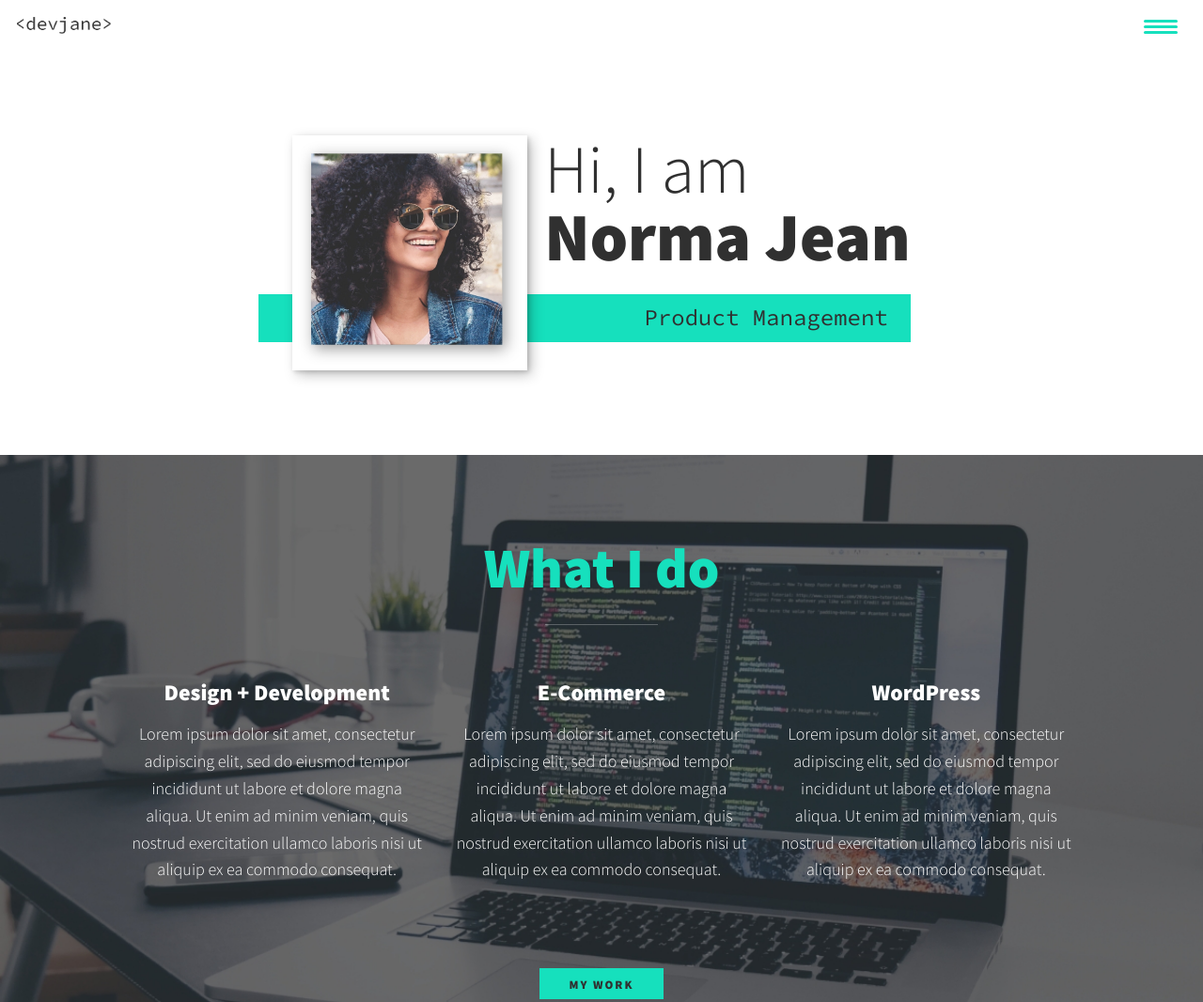
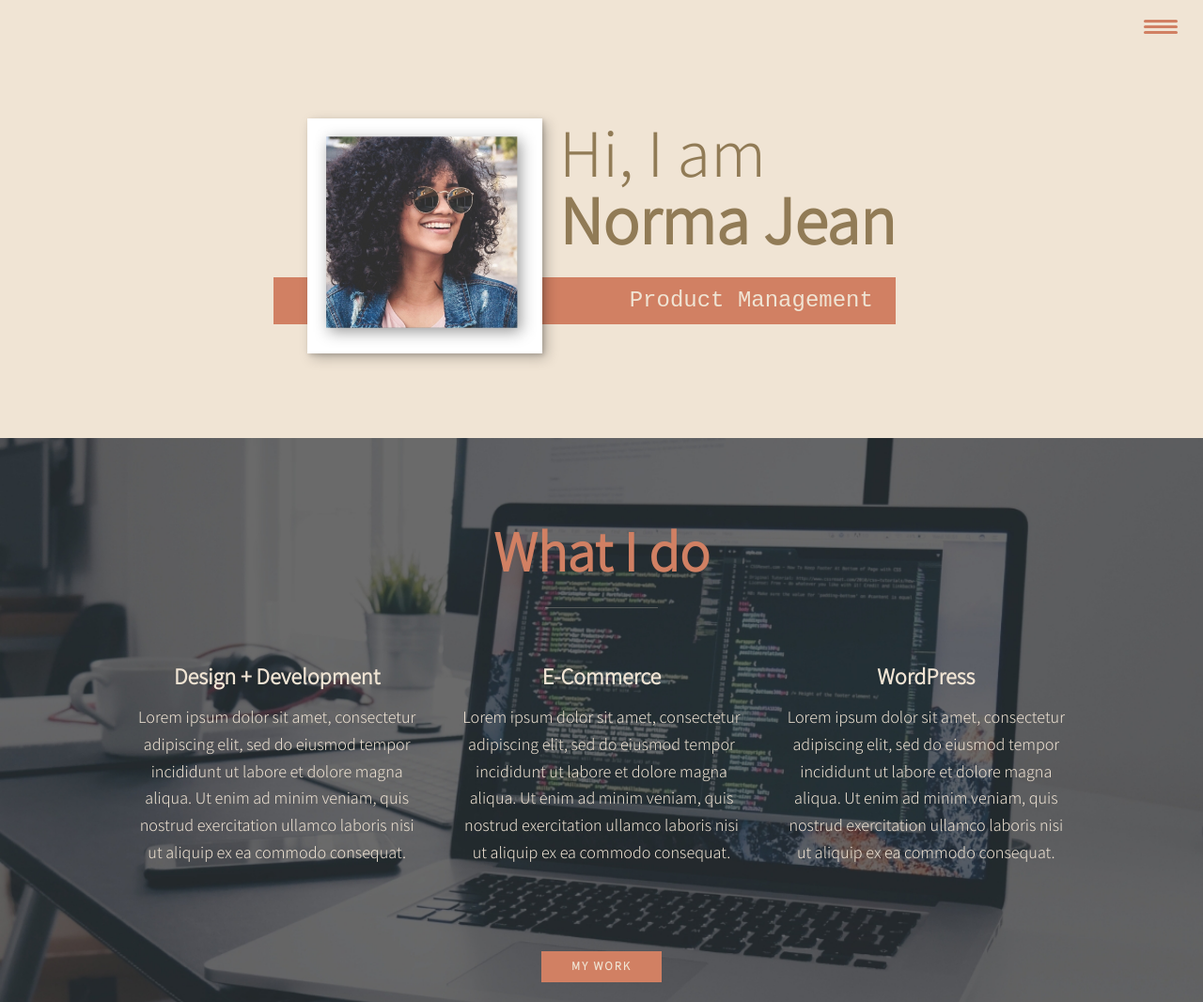
Before and after one commit to normajm/njmontejano, a website built with Vite: page index.html in a window 1280 px wide. Shown: the top 1066 px of the page at 94% size. Built offline with nearby package versions, Linux system fonts and the light colour scheme.

Commit message:
Changed font Changed color scheme

```diff
--- a/index.html
+++ b/index.html
@@ -1,11 +1,11 @@
 <!DOCTYPE html>
-<html lang="en">
-  <!-- This will set language -->
+<html lang="en">  <!-- This will set language -->
+
 <head>
     <meta charset="UTF-8">
     <meta name="viewport" content="width=device-width, initial-scale=1.0"> <!-- to make sure size is correct on diff devices -->
 
-    <title>DevJane Portfolio Website</title>
+    <title>Norma Jean Portfolio Website</title>
 
     <link rel="stylesheet"
           href="https://cdnjs.cloudflare.com/ajax/libs/normalize/7.0.0/normalize.min.css">  <!-- "normalize" even out diff between browsers"  -->
@@ -16,26 +16,40 @@
           crossorigin="anonymous">
 
     <!-- Update these with your own fonts, can change out numbers 300, 500 etc -->
-    <link href="https://fonts.googleapis.com/css?family=Source+Code+Pro:400,900|Source+Sans+Pro:300,900&display=swap" rel="stylesheet">
+    <!-- will have to add font to each .html doc already made-->
+    <link href="https://fonts.googleapis.com/css2?family=Assistant:wght@300&family=Inconsolata:wght@300&family=Ubuntu&display=swap" rel="stylesheet">
+
     <link rel="stylesheet" href="style.css">
 
 </head>
+
 <body>
     <header>
         <div class="logo">
-            <img src="img/devjane.png" alt="">
+           <!--<img src="img/devjane.png" alt=""> -->
         </div>
+
         <button class="nav-toggle" aria-label="toggle navigation">
             <span class="hamburger"></span>
         </button>
+
         <nav class="nav">
             <ul class="nav__list">
-                <li class="nav__item"><a href="#home" class="nav__link">Home</a></li>
-                <li class="nav__item"><a href="#services" class="nav__link">My Services</a></li>
-                <li class="nav__item"><a href="#about" class="nav__link">About me</a></li>
-                <li class="nav__item"><a href="#work" class="nav__link">My Work</a></li>
+                <li class="nav__item">
+                    <a href="#home" class="nav__link">Home</a>
+                </li>
+                <li class="nav__item">
+                    <a href="#services" class="nav__link">My Services</a>
+                </li>
+                <li class="nav__item">
+                    <a href="#about" class="nav__link">About me</a>
+                </li>
+                <li class="nav__item">
+                    <a href="#work" class="nav__link">My Work</a>
+                </li>
             </ul>
         </nav>
+
     </header>
 
     <!-- Introduction -->
@@ -51,23 +65,28 @@
     </section>
 
     <!-- my services -->
-    <section class="my-services" id=" =" services>
+    <section class="my-services" id=" services">
         <h2 class="section__title section__title--services">What I do</h2>
+
         <div class="services">
             <div class="service">
                 <h3>Design + Development</h3>
                 <p>Lorem ipsum dolor sit amet, consectetur adipiscing elit, sed do eiusmod tempor incididunt ut labore et dolore magna aliqua. Ut enim ad minim veniam, quis nostrud exercitation ullamco laboris nisi ut aliquip ex ea commodo consequat.</p>
             </div>
+
             <div class="service">
                 <h3>E-Commerce</h3>
                 <p>Lorem ipsum dolor sit amet, consectetur adipiscing elit, sed do eiusmod tempor incididunt ut labore et dolore magna aliqua. Ut enim ad minim veniam, quis nostrud exercitation ullamco laboris nisi ut aliquip ex ea commodo consequat.</p>
             </div>
+
             <div class="service">
                 <h3>WordPress</h3>
                 <p>Lorem ipsum dolor sit amet, consectetur adipiscing elit, sed do eiusmod tempor incididunt ut labore et dolore magna aliqua. Ut enim ad minim veniam, quis nostrud exercitation ullamco laboris nisi ut aliquip ex ea commodo consequat.</p>
             </div>
         </div>
+
         <a href="#work" class="btn">My Work</a>
+
     </section>
 
     <!-- About me -->
@@ -82,6 +101,7 @@
         </div>
 
         <img src="img/dev-jane-02.jpg" alt="Jane leaning against a bus" class="about-me__img">
+
     </section>
 
     <!-- My Work -->
--- a/portfolio-item.html
+++ b/portfolio-item.html
@@ -4,7 +4,7 @@
     <meta charset="UTF-8">
     <meta name="viewport" content="width=device-width, initial-scale=1.0"> <!-- to make sure size is correct on diff devices -->
 
-    <title>DevJane Portfolio Website</title>
+    <title> Project </title>
 
     <link rel="stylesheet"
           href="https://cdnjs.cloudflare.com/ajax/libs/normalize/7.0.0/normalize.min.css">  <!-- "normalize" even out diff between browsers"  -->
@@ -15,23 +15,38 @@
           crossorigin="anonymous">
 
     <!-- Update these with your own fonts, can change out numbers 300, 500 etc -->
-    <link href="https://fonts.googleapis.com/css?family=Source+Code+Pro:400,900|Source+Sans+Pro:300,900&display=swap" rel="stylesheet">
+    <!-- will have to add font to each .html doc already made-->
+    <link href="https://fonts.googleapis.com/css2?family=Assistant:wght@300&family=Inconsolata:wght@300&family=Ubuntu&display=swap" rel="stylesheet">
+
     <link rel="stylesheet" href="style.css">
+
 </head>
+
 <body>
+
     <header>
         <div class="logo">
             <img src="img/devjane.png" alt="">
         </div>
+
         <button class="nav-toggle" aria-label="toggle navigation">
             <span class="hamburger"></span>
         </button>
+
         <nav class="nav">
             <ul class="nav__list">
-                <li class="nav__item"><a href="index.html" class="nav__link">Home</a></li>
-                <li class="nav__item"><a href="index.html#services" class="nav__link">My Services</a></li>
-                <li class="nav__item"><a href="index.html#about" class="nav__link">About me</a></li>
-                <li class="nav__item"><a href="index.html#work" class="nav__link">My Work</a></li>
+                <li class="nav__item">
+                    <a href="index.html" class="nav__link">Home</a>
+                </li>
+                <li class="nav__item">
+                    <a href="index.html#services" class="nav__link">My Services</a>
+                </li>
+                <li class="nav__item">
+                    <a href="index.html#about" class="nav__link">About me</a>
+                </li>
+                <li class="nav__item">
+                    <a href="index.html#work" class="nav__link">My Work</a>
+                </li>
             </ul>
         </nav>
     </header>
@@ -57,12 +72,14 @@
     <footer class="footer">
         <!-- replace with your own email address -->
         <a href="mailto:hello@jane.dev" class="footer__link">hello@jane.dev</a>
+
         <ul class="social-list">
             <li class="social-list__item">
                 <a class="social-list__link" href="https://codepen.io">
                     <i class="fab fa-codepen"></i>
                 </a>
             </li>
+
             <li class="social-list__item">
                 <a class="social-list__link" href="http://dribbble.com">
                     <i class="fab fa-dribbble"></i>
@@ -79,8 +96,8 @@
                 </a>
             </li>
         </ul>
+
     </footer>
-
 
     <script src="index.js"></script>
 
--- a/style.css
+++ b/style.css
@@ -7,20 +7,22 @@
 /* Custom Properties, update these for your own design */
 
 :root {
-    --ff-primary: 'Source Sans Pro', sans-serif; /* can changr searching google fonts*/
+    --ff-primary: 'Assistant', sans-serif;; /* can changr searching google fonts*/
     --ff-secondary: 'Source Code Pro', monospace;
+
     --fw-reg: 300; /* font weight*/
-    --fw-bold: 900;
-    --clr-light: #fff; /*color background*/
-    --clr-dark: #303030;
-    --clr-accent: #16e0bd;
+    --fw-bold: 1000;
+
+    --clr-light: #f0e4d4; /*color background*/
+    --clr-dark: #917b56;
+    --clr-accent: #d18063;
+
     /*font size*/
     --fs-h1: 3rem;
     --fs-h2: 2.25rem;
     --fs-h3: 1.25rem;
     --fs-body: 1rem;
-    --bs: 0.25em 0.25em 0.75em rgba(0,0,0,.25),
-        0.125em 0.125em 0.25em rgba(0,0,0,.15);
+    --bs: 0.25em 0.25em 0.75em rgba(0,0,0,.25), 0.125em 0.125em 0.25em rgba(0,0,0,.15);
 }
 /* may have to change 800 depending on screen*/
 @media (min-width: 800px) {
@@ -73,7 +75,7 @@ strong{
     display: inline-block;
     padding: .5em 2.5em;
     background: var(--clr-accent);
-    color: var(--clr-dark);
+    color: var(--clr-light);
     text-decoration: none;
     cursor: pointer;
     font-size: .8rem;
@@ -127,9 +129,17 @@ h3 {
     font-size: var(--fs-h3);
 }
 
-.section__subtitle--intro,
+.section__subtitle--intro {
+    background: var(--clr-accent);
+    padding: .25em 1em;
+    font-family: var(--ff-secondary);
+    margin-bottom: 1em;
+}
+
+
 .section__subtitle--about {
     background: var(--clr-accent);
+    color: var(--clr-light); /* had to add this because when window shrunk the color changed*/
     padding: .25em 1em;
     font-family: var(--ff-secondary);
     margin-bottom: 1em;
@@ -266,6 +276,7 @@ header {
 
 .section__subtitle--intro {
     display: inline-block;
+    color: var(--clr-light);/* had to add color here because when window minimized color changed */
 }
 
 @media (min-width: 600px) {
@@ -289,10 +300,11 @@ header {
     /* layout */
     .section__subtitle--intro {
         align-self: start;
+        color: var(--clr-light);
         grid-column: -1 / 1;
         grid-row: 2; /* to get it to overlap */
         text-align: right;
-        position: relative;/* to have it to go under and to other side of image*/
+        position: relative; /* to have it to go under and to other side of image*/
         left: -1.5em;
         width: calc(100% + 1.5em);
     }
@@ -373,11 +385,12 @@ header {
     .section__subtitle--about {
         grid-column: 1 / -1; /* goes from one side to the other side */
         grid-row: 2;
+        color: var(--clr-light);
         position: relative;
         left: -1em;
         width: calc(100% + 2em);
         padding-left: 1em;
-        padding-right: calc(200px + 4em);/* keeps text from touching image*/
+        padding-right: calc(200px + 4em); /* keeps text from touching image*/
     }
 
     .about-me__img { /* to make sure image is always on top*/
@@ -425,7 +438,7 @@ header {
 /* footer */
 
 .footer {
-    background: #111;
+    background: #f9d9ca;
     color: var(--clr-accent);
     text-align: center;
     padding: 2.5em 0;
```
